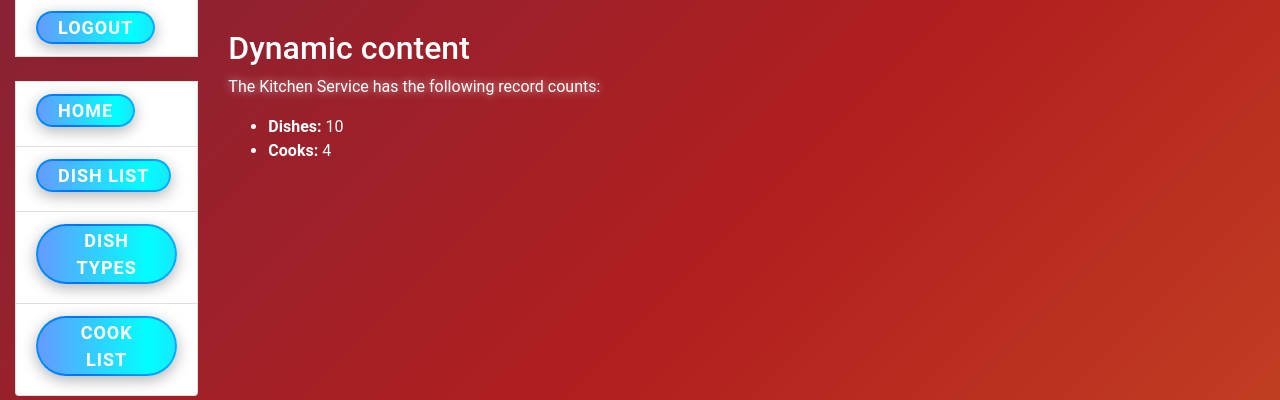
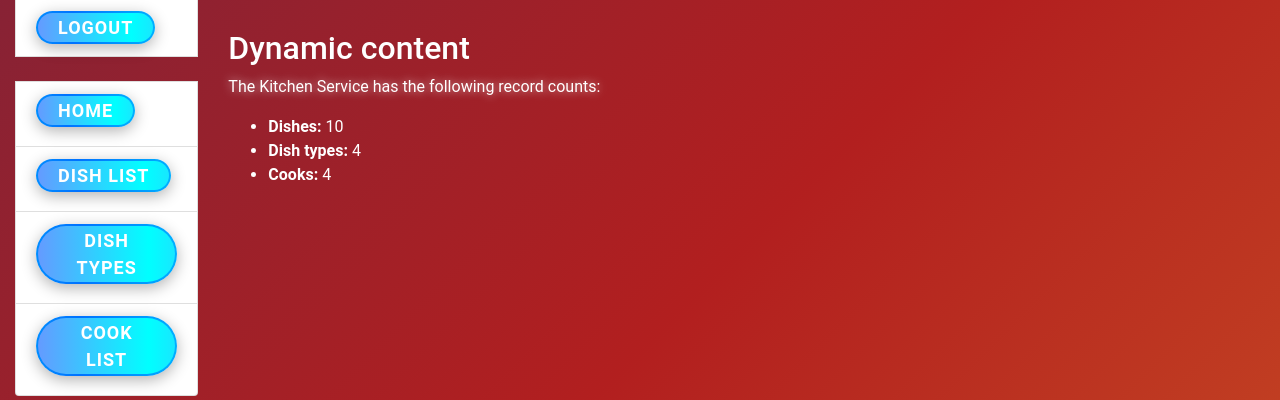
Before and after one commit to Professor-Douel/Restaurant-kitchen-service, a Django app: page / in a window 1280 px wide. Shown: the part 91-491 px from the top of the page. Run offline with Django 5.2, Linux system fonts and the light colour scheme; the visitor is signed in with stand-in values (Sample User, id 1); data comes from the database, SQL or seed files in the repository.

Commit message:
add count of dish-types to index.html

```diff
--- a/templates/service/index.html
+++ b/templates/service/index.html
@@ -8,6 +8,7 @@
   <p>The Kitchen Service has the following record counts:</p>
   <ul>
     <li><strong>Dishes:</strong> {{ num_dishes }}</li>
+    <li><strong>Dish types:</strong> {{ num_types }}</li>
     <li><strong>Cooks:</strong> {{ num_cooks }}</li>
   </ul>
 {% endblock %}
```
